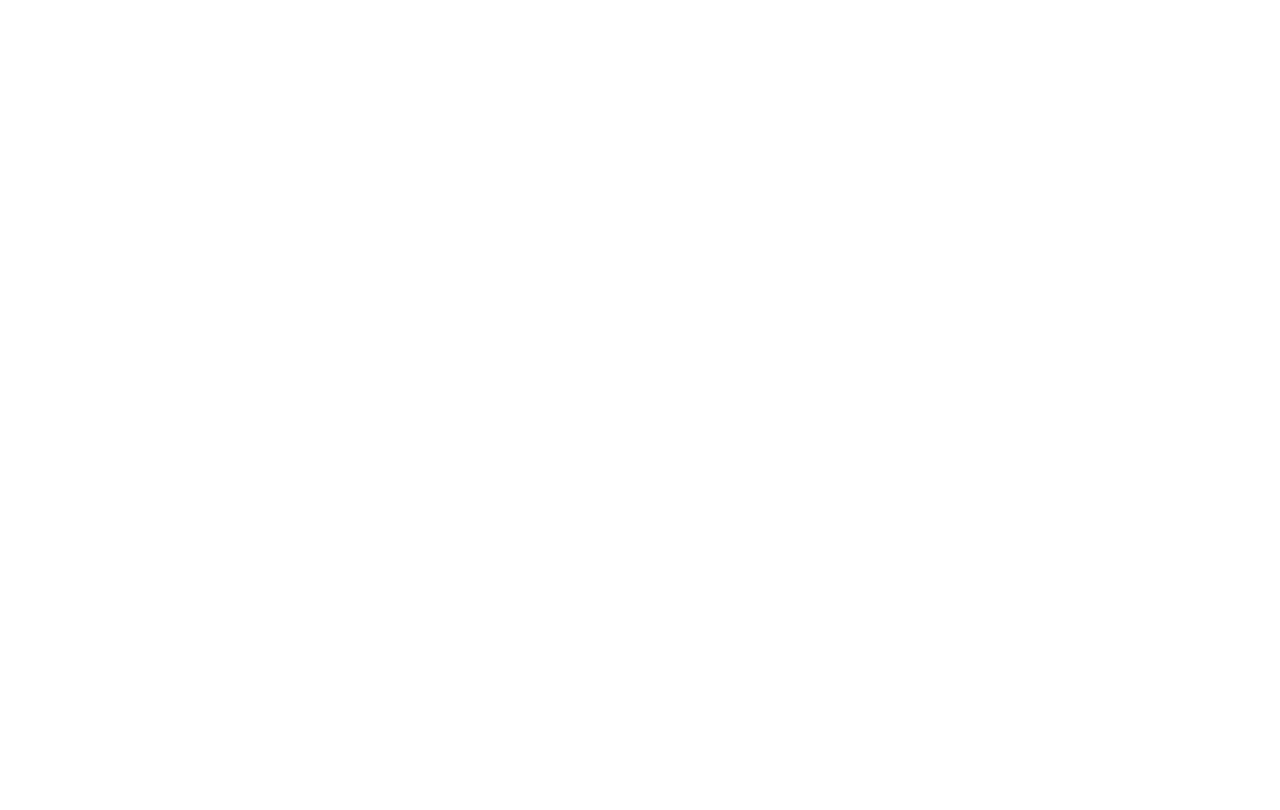
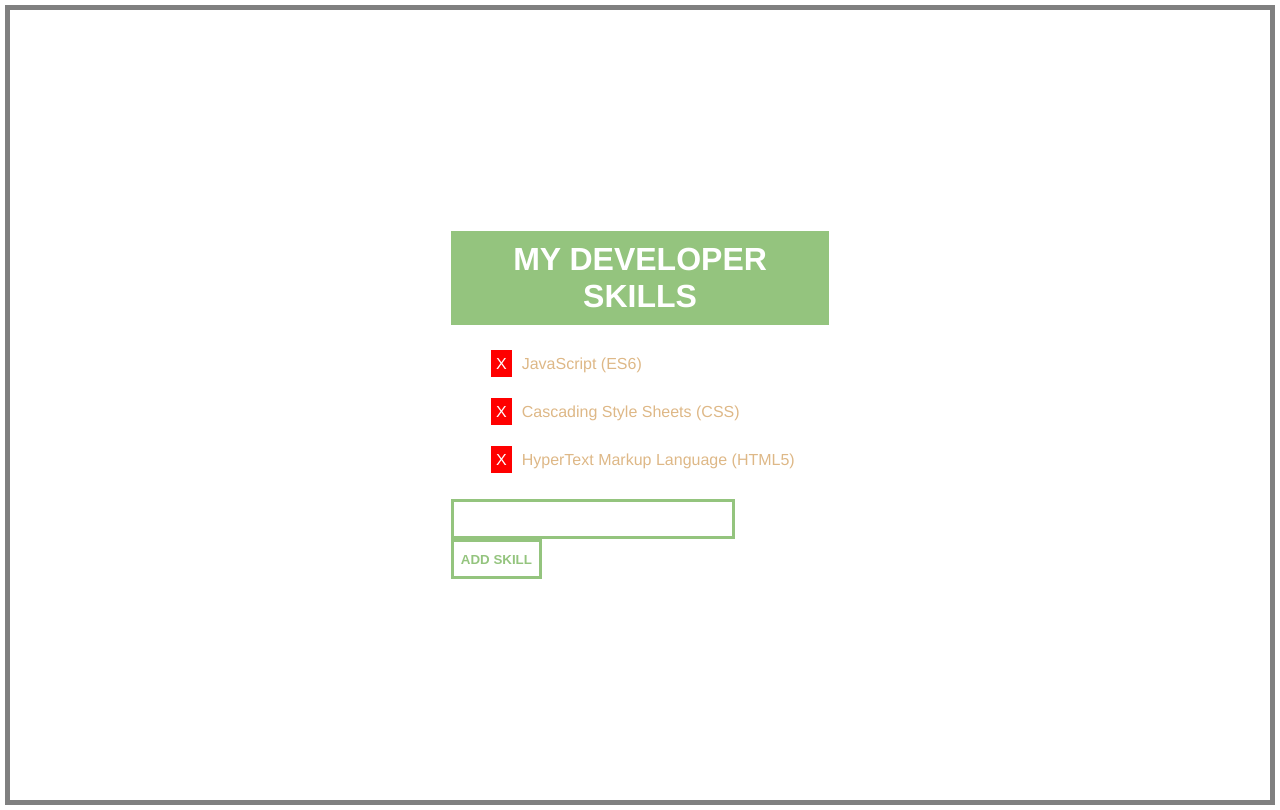
Before and after one commit to dannyroddd/My-Developer-Skills, a plain HTML site: page index.html in a window 1280 px wide. Drawn offline with nearby package versions, Linux system fonts and the light colour scheme.

Commit message:
finishes visual representation

```diff
--- a/css/style.css
+++ b/css/style.css
@@ -5,6 +5,63 @@
 
 body {
     display: flex;
+    margin: 5px;
     flex-direction: column;
-    min-height: 100%;
+    min-height: 100vh;
+    border: 5px solid gray;
+    justify-content: center;
+    align-items: center;
 }
+
+main{
+    width: 30%;
+}
+
+h1{
+    background-color: #94c47e;
+    color: white;
+    padding: 10px;
+    text-transform: uppercase;
+    font-family: Helvetica;
+    text-align: center;
+}
+
+ul{
+    list-style: none;
+}
+
+
+li, li span{
+    font-family: Helvetica;
+}
+
+li{
+    margin: 30px 0 30px 0;
+    color: burlywood;
+}
+
+li span{
+    color: white;
+    margin-right: 10px;
+    text-align: center;
+    background-color: red;
+    padding: 5px;
+}
+
+input, button{
+    border: 3px solid #94c47e;
+    height: 40px;
+}
+
+input{
+    width: 75%;
+}
+
+button{
+    background-color: white;
+    color: #94c47e;
+    text-transform: uppercase;
+    font-weight: 600;
+    width: 24%;
+
+}
--- a/index.html
+++ b/index.html
@@ -13,6 +13,15 @@ crossorigin="anonymous"></script>
 
 </head>
 <body>
-
+    <main>
+        <h1>My Developer Skills</h1>
+   <ul>
+       <li><span>X</span>JavaScript (ES6)</li>
+       <li><span>X</span>Cascading Style Sheets (CSS)</li>
+       <li><span>X</span>HyperText Markup Language (HTML5)</li>
+   </ul>
+   <input type="text">
+   <button>Add Skill</button>
+    </main>
 </body>
 </html>
```
